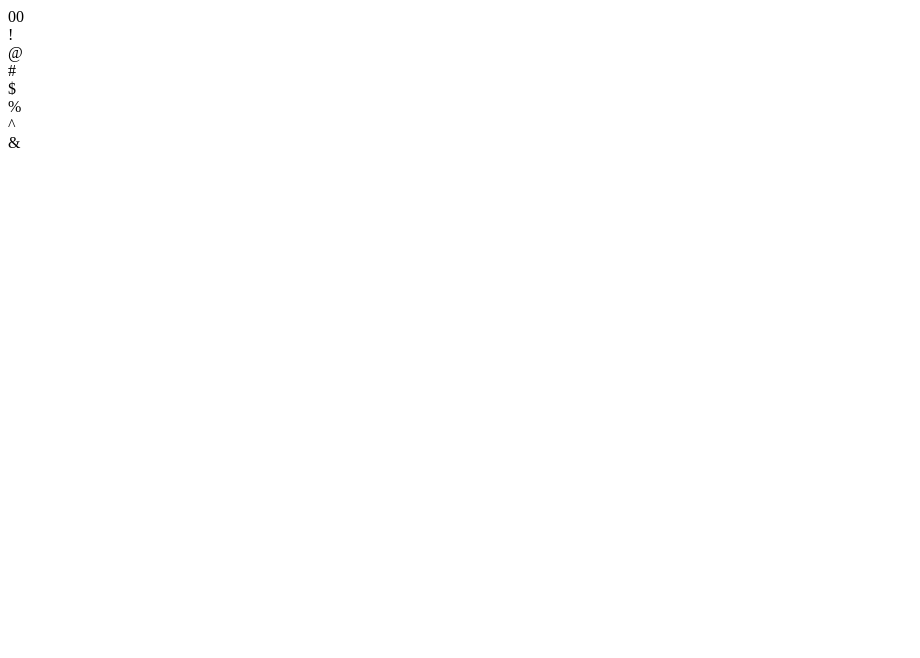
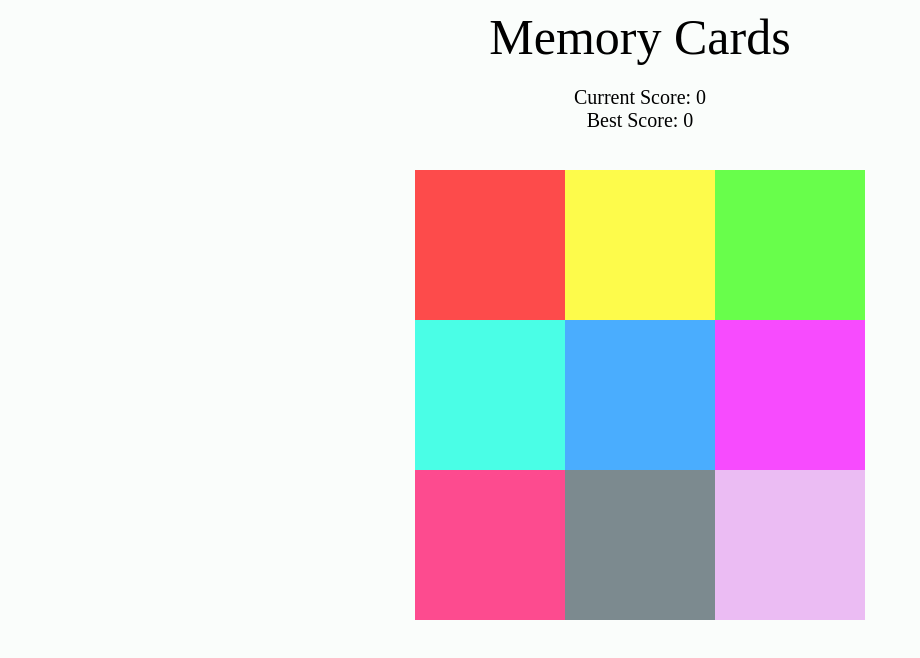
Before and after one commit to andrewh8/Memory-Card, a React (Create React App) app: page / in a window 1280 px wide. Shown: the top 658 px of the page, without its empty margins (0-920 px from the left). Built offline with nearby package versions, Linux system fonts and the light colour scheme.

Commit message:
updated user interface

```diff
--- /dev/null
+++ b/src/App.css
@@ -0,0 +1,20 @@
+html, body, #root, .App {
+    height: 100%;
+    margin: 0px;
+ }
+
+.App {
+    display: flex;
+    flex-direction: column;
+    justify-content: start;
+    align-items: center;
+    background-color: rgb(250, 253, 251);
+}
+
+.Header {
+    margin-bottom: 50px;
+    display: flex;
+    justify-content: center;
+    align-items: center;
+    height: 100px;
+}
--- a/src/App.js
+++ b/src/App.js
@@ -2,6 +2,7 @@ import React, { useState } from 'react';
 import Header from './components/Header';
 import GameBoard from './components/GameBoard';
 import { countContext } from './components/Context';
+import './App.css';
 
 function App() {
   const [currentScore, setCurrentScore] = useState(0);
--- /dev/null
+++ b/src/components/Card.css
@@ -0,0 +1,45 @@
+#Card {
+    display: flex;
+    justify-content: center;
+    align-items: center;
+    height: 150px;
+    width: 150px;
+    font-size: 40px;
+    float: left;
+}
+
+.A {
+    background-color: rgba(255, 0, 0, 0.7);
+}
+
+.Z {
+    background-color: rgba(255, 251, 0, 0.7);
+}
+
+.S {
+    background-color: rgba(43, 255, 0, 0.7);
+}
+
+.I {
+    background-color: rgba(0, 255, 221, 0.7);
+}
+
+.V {
+    background-color: rgba(0, 140, 255, 0.7);
+}
+
+.M {
+    background-color: rgba(247, 0, 255, 0.7);
+}
+
+.Q {
+    background-color: rgba(255, 0, 98, 0.7);
+}
+
+.X {
+    background-color: rgba(72, 91, 97, 0.7);
+}
+
+.K {
+    background-color: rgba(229, 161, 240, 0.7);
+}
--- a/src/components/Card.js
+++ b/src/components/Card.js
@@ -1,5 +1,6 @@
 import React, { useState, useContext, useEffect } from 'react';
 import { countContext } from './Context';
+import './Card.css';
 
 function Card(props) {
   const { incrementCurrentScore, restartGame } = useContext(countContext);
@@ -24,8 +25,7 @@ function Card(props) {
   }, [props]);
 
   return (
-    <div onClick={handleClick} className='Card'>
-      {props.card}
+    <div onClick={handleClick} id='Card' className={`${props.card}`}>
 		</div>
   )
 }
--- /dev/null
+++ b/src/components/GameBoard.css
@@ -0,0 +1,4 @@
+.GameBoard {
+    height: 450px;
+    width: 450px;
+}
--- a/src/components/GameBoard.js
+++ b/src/components/GameBoard.js
@@ -1,8 +1,9 @@
 import React, { useState } from 'react';
 import Card from './Card';
+import './GameBoard.css';
 
 function GameBoard(props) {
-	const [cards, setCards] = useState(['!', '@', '#', '$', '%', '^', '&'])
+	const [cards, setCards] = useState(['A', 'Z', 'S', 'I', 'V', 'M', 'Q', 'X', 'K'])
 
 	const shuffleCards = () => {
 		const newCards = cards.slice();
--- /dev/null
+++ b/src/components/Header.css
@@ -0,0 +1,11 @@
+.Header {
+    display: flex;
+    flex-direction: column;
+    font-size: 20px;
+    padding: 10px;
+}
+
+#title {
+    font-size: 50px;
+    margin: 20px;
+}
--- a/src/components/Header.js
+++ b/src/components/Header.js
@@ -1,10 +1,18 @@
 import React, { useState } from 'react';
+import './Header.css';
 
 function Header(props) {
   return (
     <div className='Header'>
-      {props.currentScore}
-      {props.bestScore}
+      <div id='title'>
+        Memory Cards
+      </div>
+      <div>
+        Current Score: {props.currentScore}
+      </div>
+      <div>
+        Best Score: {props.bestScore}
+      </div>
     </div>
   );
 }
```
